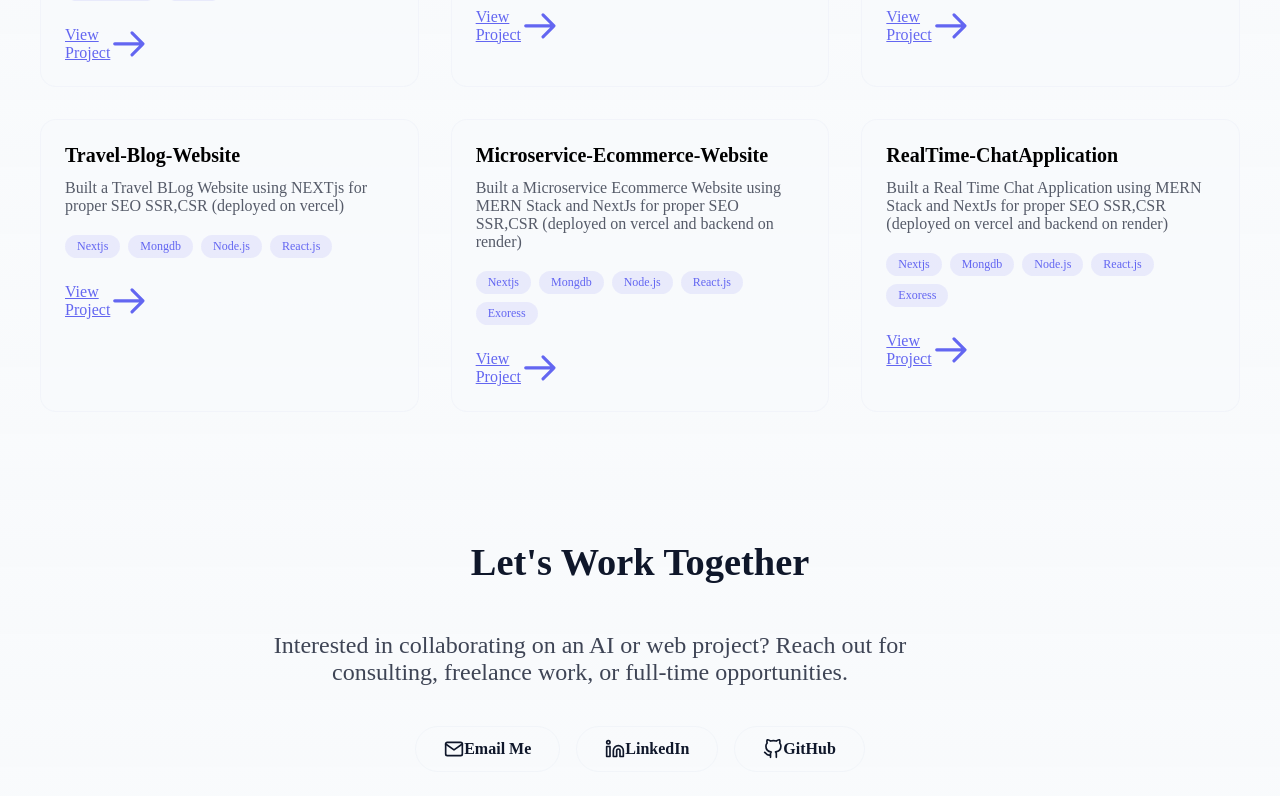
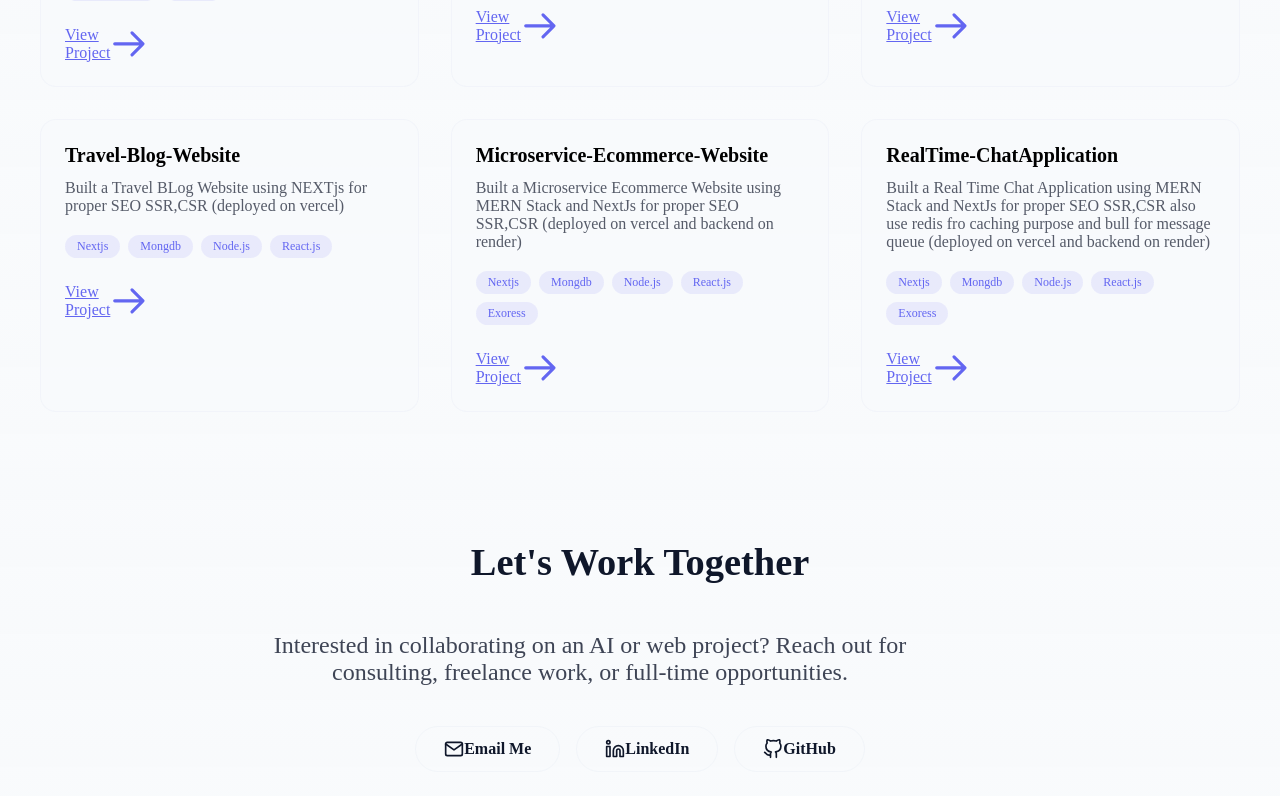
Before and after one commit to ahmedhassan142/Portfolio, a Next.js app: page / in a window 1280 px wide. Shown: the part 1933-2729 px from the top of the page. Built offline with nearby package versions, Linux system fonts and the light colour scheme.

Commit message:
Update page.tsx

```diff
--- a/src/app/page.tsx
+++ b/src/app/page.tsx
@@ -74,9 +74,9 @@ const projects: Project[] = [
    {
     id: '9',
     title: 'RealTime-ChatApplication',
-    description: 'Built a Real Time Chat Application using MERN Stack and NextJs for proper SEO SSR,CSR (deployed on vercel and backend on render)',
+    description: 'Built a Real Time Chat Application using MERN Stack and NextJs for proper SEO SSR,CSR also use redis fro caching purpose and bull for message queue (deployed on vercel and backend on render) ',
     tags: [ 'Nextjs','Mongdb', 'Node.js','React.js','Exoress'],
-    link: 'https://chatingfrontend-git-main-ahmed-hassans-projects-96c42d63.vercel.app'
+    link: 'https://the-chafrontend-git-main-ahmed-hassans-projects-96c42d63.vercel.app'
   }
 ];
 
```
